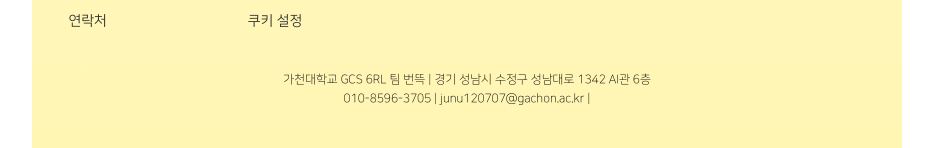
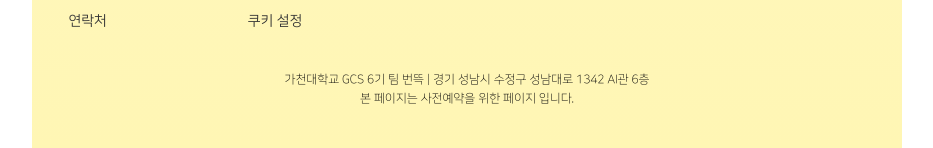
Before and after one commit to Burn-TTK/LandingPage, a React (Vite) app: page / in a window 1280 px wide. Shown: the part 2553-2701 px from the top of the page, without its empty margins (173-1106 px from the left). Built offline with nearby package versions, Linux system fonts and the light colour scheme.

Commit message:
:sparkles: feat: Footer 오타 수정정

```diff
--- a/src/components/Footer.jsx
+++ b/src/components/Footer.jsx
@@ -38,8 +38,8 @@ const Footer = () => {
 
             <BottomRow>
                 <CompanyInfo>
-                    가천대학교 GCS 6RL 팀 번뜩 | 경기 성남시 수정구 성남대로 1342 AI관 6층<br />
-                    010-8596-3705 | junu120707@gachon.ac.kr |
+                    가천대학교 GCS 6기 팀 번뜩 | 경기 성남시 수정구 성남대로 1342 AI관 6층<br />
+                    본 페이지는 사전예약을 위한 페이지 입니다.
                 </CompanyInfo>
             </BottomRow>
         </FooterWrapper>
```
